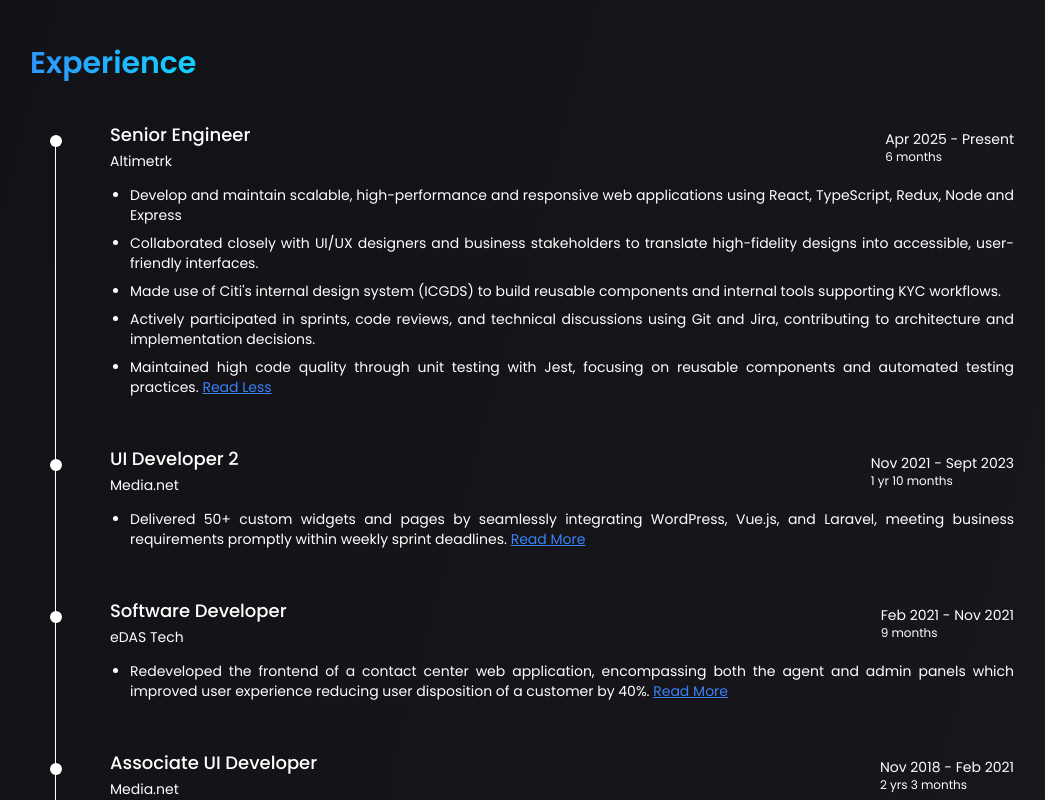
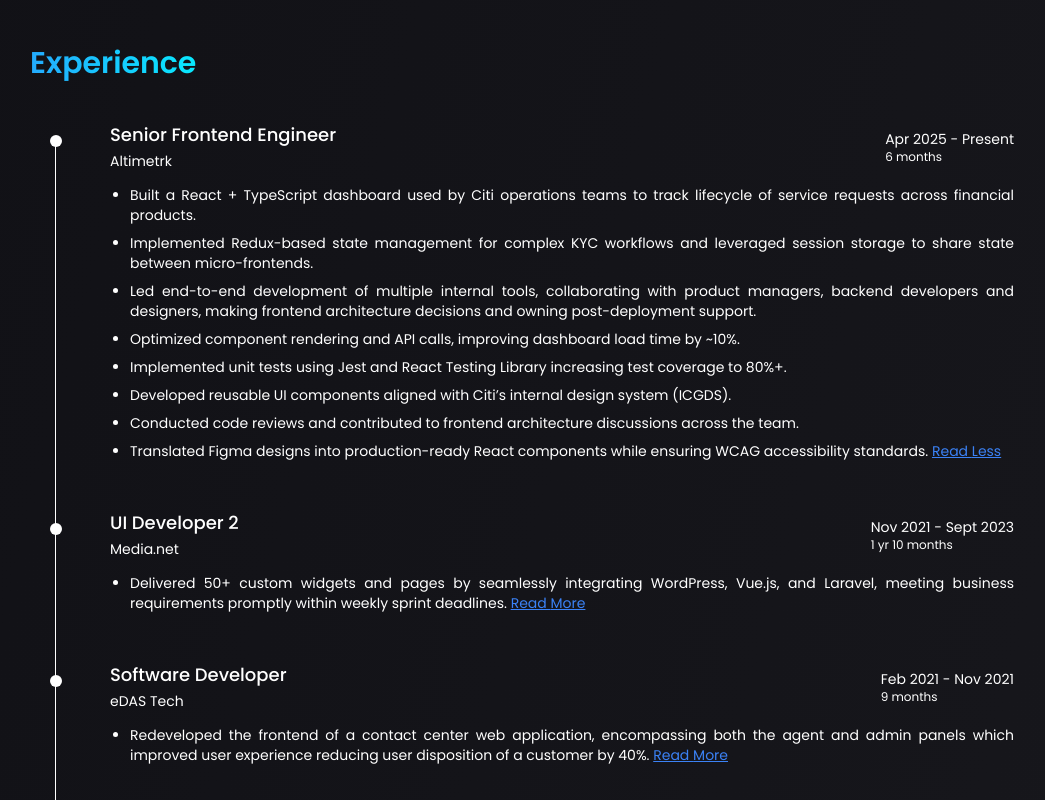
Before and after one commit to jestinjoshi/jestinjoshi.github.io, a Next.js app: page / in a window 1280 px wide. Shown: the part 1800-2600 px from the top of the page, without its empty margins (118-1163 px from the left). Built offline with nearby package versions, Linux system fonts and the light colour scheme.

Commit message:
feat: updated latest experience

```diff
--- a/app/components/Experience.tsx
+++ b/app/components/Experience.tsx
@@ -17,7 +17,7 @@ export type ExperienceType = {
 
 export const experience: ExperienceType[] = [
     {
-        position: "Senior Engineer",
+        position: "Senior Frontend Engineer",
         company: "Altimetrk",
         companyWebsite: "https://altimetrik.com",
         linkedIn: "https://linkedin.com/company/altimetrik",
@@ -25,11 +25,14 @@ export const experience: ExperienceType[] = [
         startDate: "Apr 2025",
         endDate: "Present",
         responsibilities: [
-            "Develop and maintain scalable, high-performance and responsive web applications using React, TypeScript, Redux, Node and Express",
-            "Collaborated closely with UI/UX designers and business stakeholders to translate high-fidelity designs into accessible, user-friendly interfaces.",
-            "Made use of Citi's internal design system (ICGDS) to build reusable components and internal tools supporting KYC workflows.",
-            "Actively participated in sprints, code reviews, and technical discussions using Git and Jira, contributing to architecture and implementation decisions.",
-            "Maintained high code quality through unit testing with Jest, focusing on reusable components and automated testing practices."
+            "Built a React + TypeScript dashboard used by Citi operations teams to track lifecycle of service requests across financial products.",
+            "Implemented Redux-based state management for complex KYC workflows and leveraged session storage to share state between micro-frontends.",
+            "Led end-to-end development of multiple internal tools, collaborating with product managers, backend developers and designers, making frontend architecture decisions and owning post-deployment support.",
+            "Optimized component rendering and API calls, improving dashboard load time by ~10%.",
+            "Implemented unit tests using Jest and React Testing Library increasing test coverage to 80%+.",
+            "Developed reusable UI components aligned with Citi’s internal design system (ICGDS).",
+            "Conducted code reviews and contributed to frontend architecture discussions across the team.",
+            "Translated Figma designs into production-ready React components while ensuring WCAG accessibility standards."
         ]
     },
     {
```
